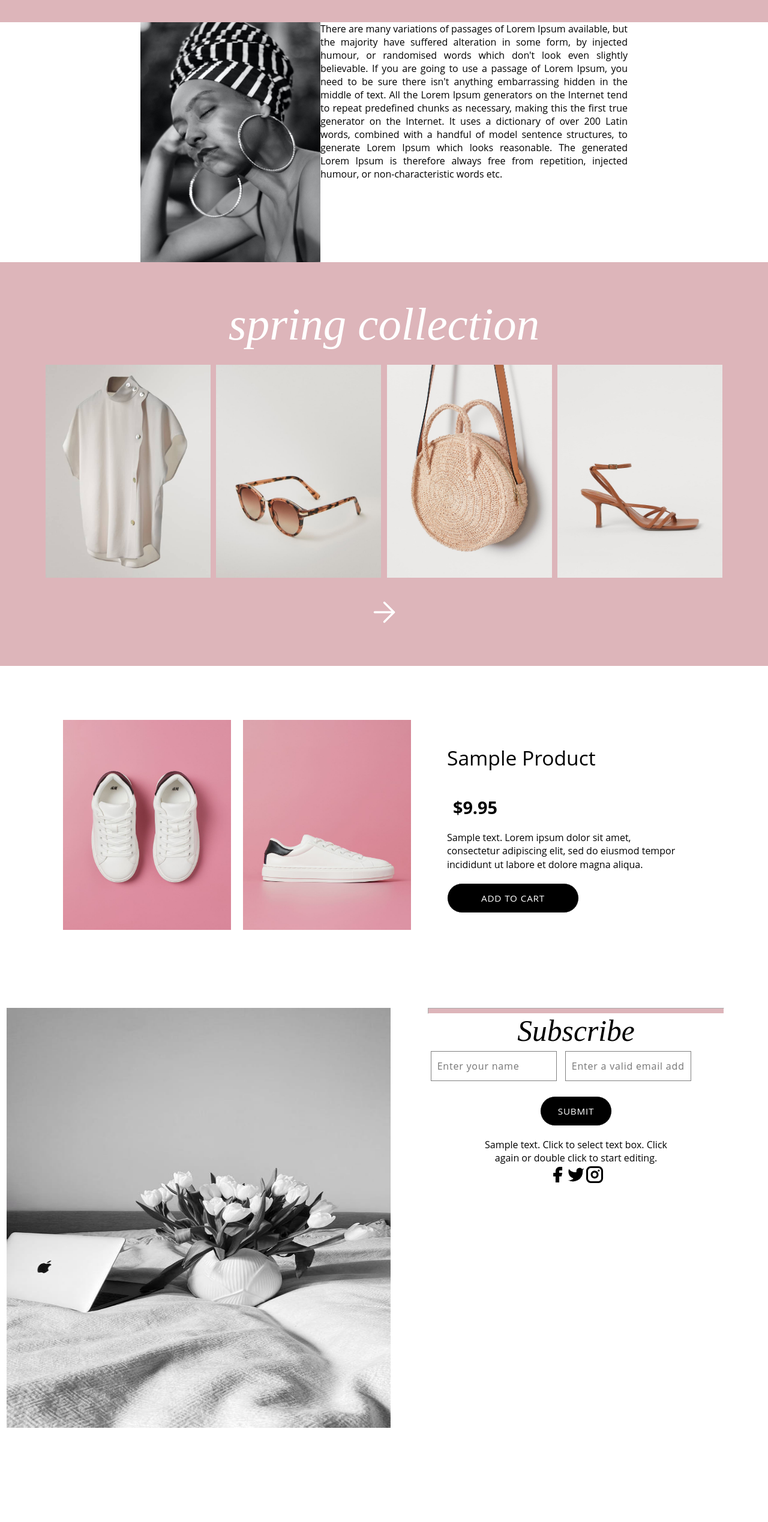
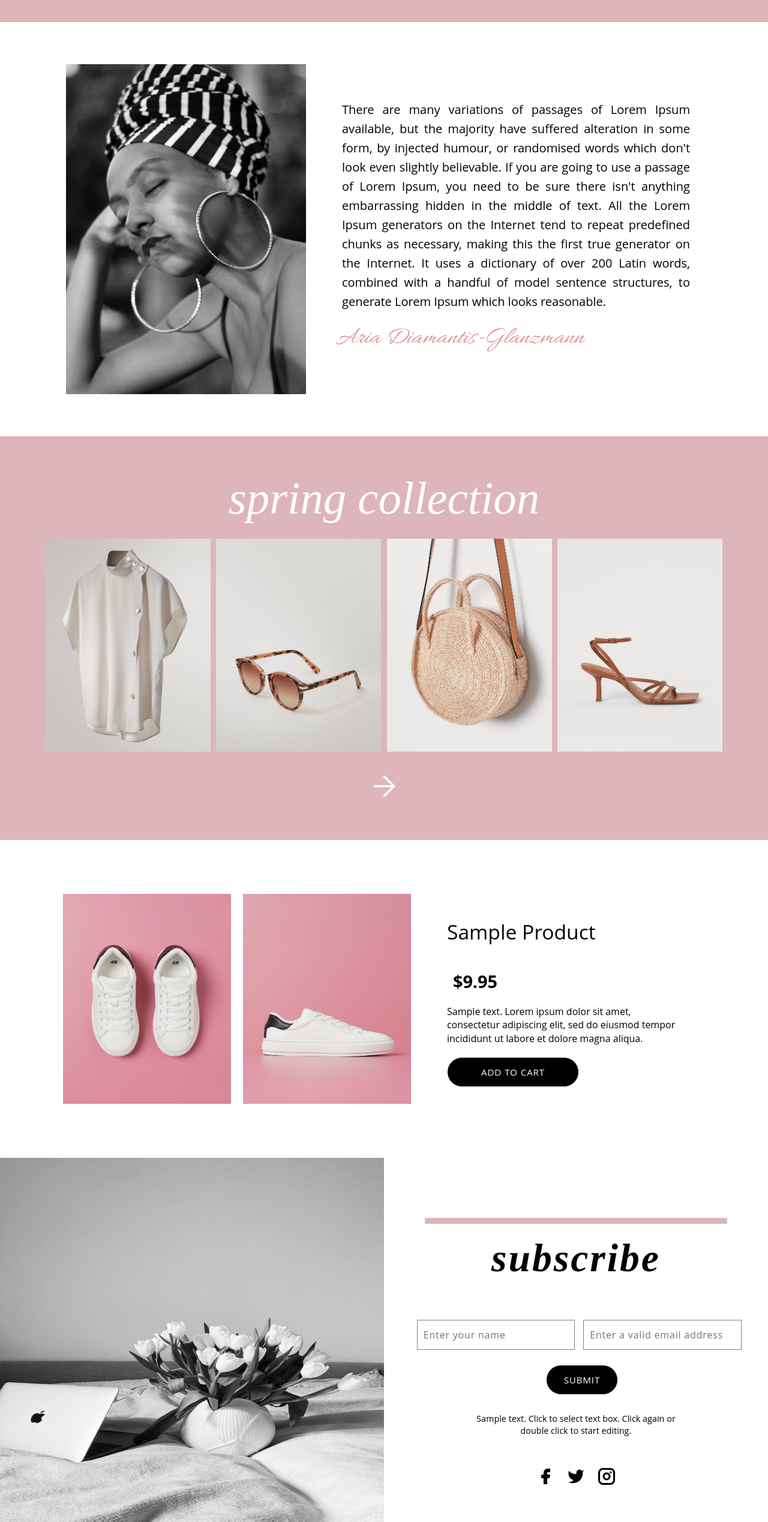
Before and after one commit to SimranR13/fashion-blog, a plain HTML site: page index.html in a window 1280 px wide. Shown: the part 2888-5425 px from the top of the page at 60% size. Before the commit the page ends 5268 px from the top, so only its background shows below. Drawn offline with Linux system fonts and the light colour scheme; a web font is replaced by a local one.

Commit message:
updating bottom, subscribe section and article section

```diff
--- a/index.html
+++ b/index.html
@@ -7,6 +7,8 @@
     <link href="./style.css" type="text/css" rel="stylesheet"></link><link rel="preconnect" href="https://fonts.googleapis.com">
     <link rel="preconnect" href="https://fonts.gstatic.com" crossorigin>
     <link href="https://fonts.googleapis.com/css2?family=Playfair+Display:ital,wght@1,500&display=swap" rel="stylesheet">
+    <link rel="preconnect" href="https://fonts.googleapis.com">
+    <link href="https://fonts.googleapis.com/css2?family=Allura&display=swap" rel="stylesheet">
     <title>Document</title>
 </head>
 <body>
@@ -52,8 +54,10 @@
 
     <section class="article">
         <img src="./assets/article-img.jpeg" alt="">
-        <p>There are many variations of passages of Lorem Ipsum available, but the majority have suffered alteration in some form, by injected humour, or randomised words which don't look even slightly believable. If you are going to use a passage of Lorem Ipsum, you need to be sure there isn't anything embarrassing hidden in the middle of text. All the Lorem Ipsum generators on the Internet tend to repeat predefined chunks as necessary, making this the first true generator on the Internet. It uses a dictionary of over 200 Latin words, combined with a handful of model sentence structures, to generate Lorem Ipsum which looks reasonable. The generated Lorem Ipsum is therefore always free from repetition, injected humour, or non-characteristic words etc.</p>
-
+        <div>
+            <p>There are many variations of passages of Lorem Ipsum available, but the majority have suffered alteration in some form, by injected humour, or randomised words which don't look even slightly believable. If you are going to use a passage of Lorem Ipsum, you need to be sure there isn't anything embarrassing hidden in the middle of text. All the Lorem Ipsum generators on the Internet tend to repeat predefined chunks as necessary, making this the first true generator on the Internet. It uses a dictionary of over 200 Latin words, combined with a handful of model sentence structures, to generate Lorem Ipsum which looks reasonable.</p>
+            <span class="signature">Aria Diamantis-Glanzmann</span>
+        </div>
     </section>
 
     <section class="slide">
@@ -86,9 +90,10 @@
 
     <section class="footer">
         <img src="./assets/subscribe.jpeg" alt="" class="suscribe">
+        <div class="container">
             <div class="subscribe-sec">
                 <div class="line"><hr></div>
-            <p class="suscribe-text">Subscribe</p>
+                <p class="suscribe-text">subscribe</p>
                 <div class="form">
                     <form>
                         <input type="text" name="name" placeholder="Enter your name" class="footer-form">
@@ -107,6 +112,12 @@
                     <img src="./assets/instagram.svg" alt="">
                 </div>
             </div>
+        </div>
+    </section>
+
+    <section class="bottom">
+        <p>Sample text. Click to select the text box. Click again or double<br>click to start editing the text.</p>
+        <p><a href="">Website Templates</a> created with <a href="">Website Builder Software</a>.</p>
     </section>
 
 </body>
--- a/style.css
+++ b/style.css
@@ -7,7 +7,7 @@
     font-family: 'Open Sans',sans-serif;
 }
 
-.coming_soon, .slide, .arrow, .product, .footer, .social-media, .line, .footer .des, .form, .submit-button, .menu{
+.coming_soon, .slide, .arrow, .product, .footer, .social-media, .line, .footer .des, .footer .container, .submit-button, .menu{
     display: flex;
     justify-content: center;
 }
@@ -142,17 +142,34 @@ form input {
     flex-direction: row;
     justify-content: center;
     align-content: center;
+    margin: 50px 20px;
 }
 
 
 .article img {
-    width: 300px;
-    height: 400px;
+    width: 400px;
+    height:550px;
+    margin: 20px;
+}
+
+.article div {
+    width: 50%;
+    margin: 60px 20px;
 }
 
 .article p {
     text-align: justify;
-    width: 40%;
+    font-size: 1.25rem;
+    line-height: 1.6;
+    padding: 20px;
+}
+
+.signature {
+    font-family: 'Allura', cursive;
+    font-size: 2.5rem;
+    font-style: italic;
+    color: rgb(221, 144, 151);
+    padding: 10px;
 }
 
 .slide {
@@ -191,7 +208,8 @@ form input {
 }
 
 .product {
-    margin: 80px;
+    margin-top: 80px;
+    margin-bottom: 40px;
 }
 
 .product img, .product div {
@@ -229,41 +247,90 @@ form input {
     font-size: 0.95rem;
 }
 
+.footer {
+    display: flex;
+    flex-direction: row;
+    justify-content: start;
+    height: 700px;
+}
+
+.footer .container {
+    margin: 100px 40px;
+}
 
 hr {
     height: 10px;
-    width: 80%;
+    width: 90%;
     background-color: rgb(221, 181, 186);
-    border-color: white;
+    border:  1px solid rgb(221, 181, 186);
 }
 
-.suscribe {
+.suscribe, .suscribe-sec {
     width: 50%;
     height: 700px;
 }
 
+
 .suscribe-text {
-    font-size: 3.1rem;
+    font-size: 4.1rem;
     font-family: 'Playfair Display', serif;
     font-style: italic;
     text-align: center;
+    font-weight: 900;
+    padding: 20px;
+    letter-spacing: 3px;
 }
 
 .footer .des p {
     text-align: center;
-    width: 60%;
+    width: 65%;
+    font-size: 0.9rem;
 }
 
 .form form {
-    width: 80%;
+    width: 100%;
+    margin: 10px;
+}
+
+.form {
+    margin-top: 40px;
 }
 
 .footer-form {
     border: 1px solid grey;
     border-radius: 0px;
-    width: 210px;
+    width: 47%;
 }
 
 .submit {
     width: 120px;
 }
+
+.social-media {
+    margin: 40px;
+}
+
+.social-media img {
+    margin: 10px;
+}
+
+
+.bottom p {
+    padding: 45px;
+    background-color: #333333;
+    font-family: 'Open Sans',sans-serif;
+    font-size: 0.9rem;
+    line-height: 1.6;
+    text-align: center;
+    color: white;
+}
+
+.bottom a {
+    background-color: #333333;
+    color: #adcce9;
+}
+
+.bottom a:hover {
+    color: gray;
+    text-decoration: none;
+}
```
Also changed, not shown: assets/b765d46c-0b3e-416d-80f9-bfcdc596567b.png (added). Lines whose indentation alone changed are shown as unchanged.
